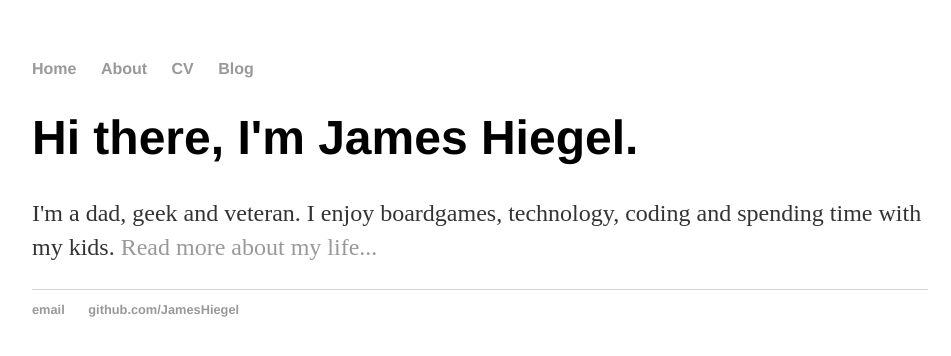
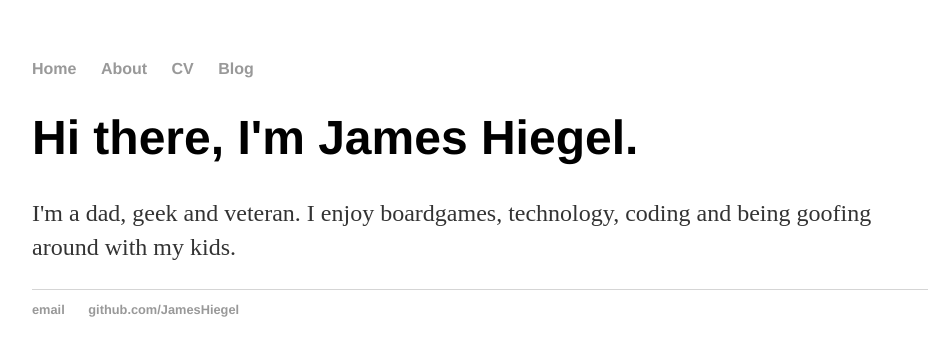
Before and after one commit to JamesHiegel/JamesHiegel.github.io, a Jekyll site: the page built from index.html, in a window 1280 px wide. Shown: the top 356 px of the page, without its empty margins (160-1111 px from the left). Built offline with Jekyll 4.4.1, drawn with Linux system fonts in a browser that asks for light colours.

Commit message:
Update index.html

```diff
--- a/index.html
+++ b/index.html
@@ -4,5 +4,5 @@ title: James Hiegel
 ---
 <div class="blurb">
 	<h1>Hi there, I'm James Hiegel.</h1>
-	<p>I'm a dad, geek and veteran. I enjoy boardgames, technology, coding and spending time with my kids. <a href="/about">Read more about my life...</a></p>
+	<p>I'm a dad, geek and veteran. I enjoy boardgames, technology, coding and being goofing around with my kids.</p>
 </div><!-- /.blurb -->
```
